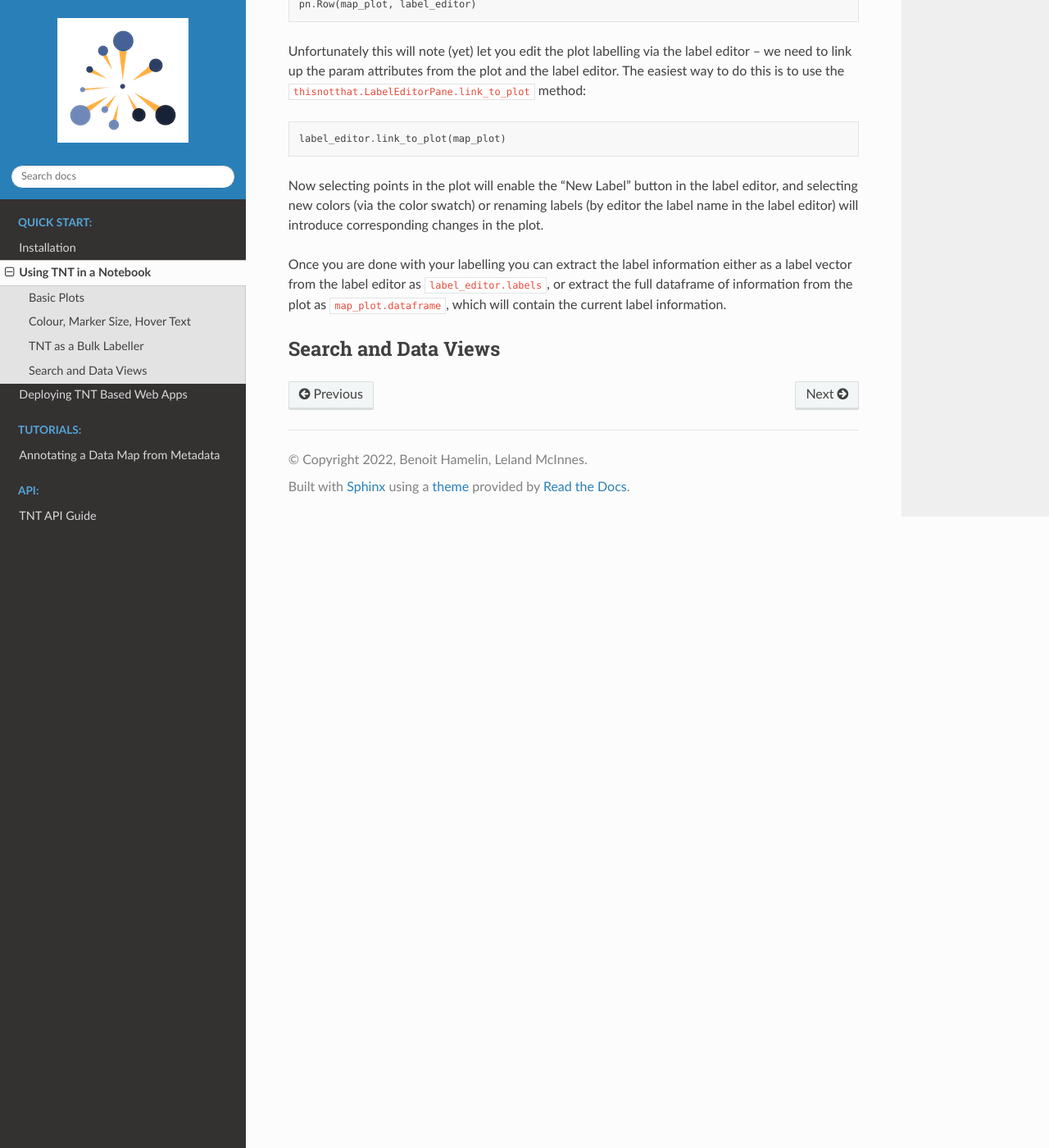
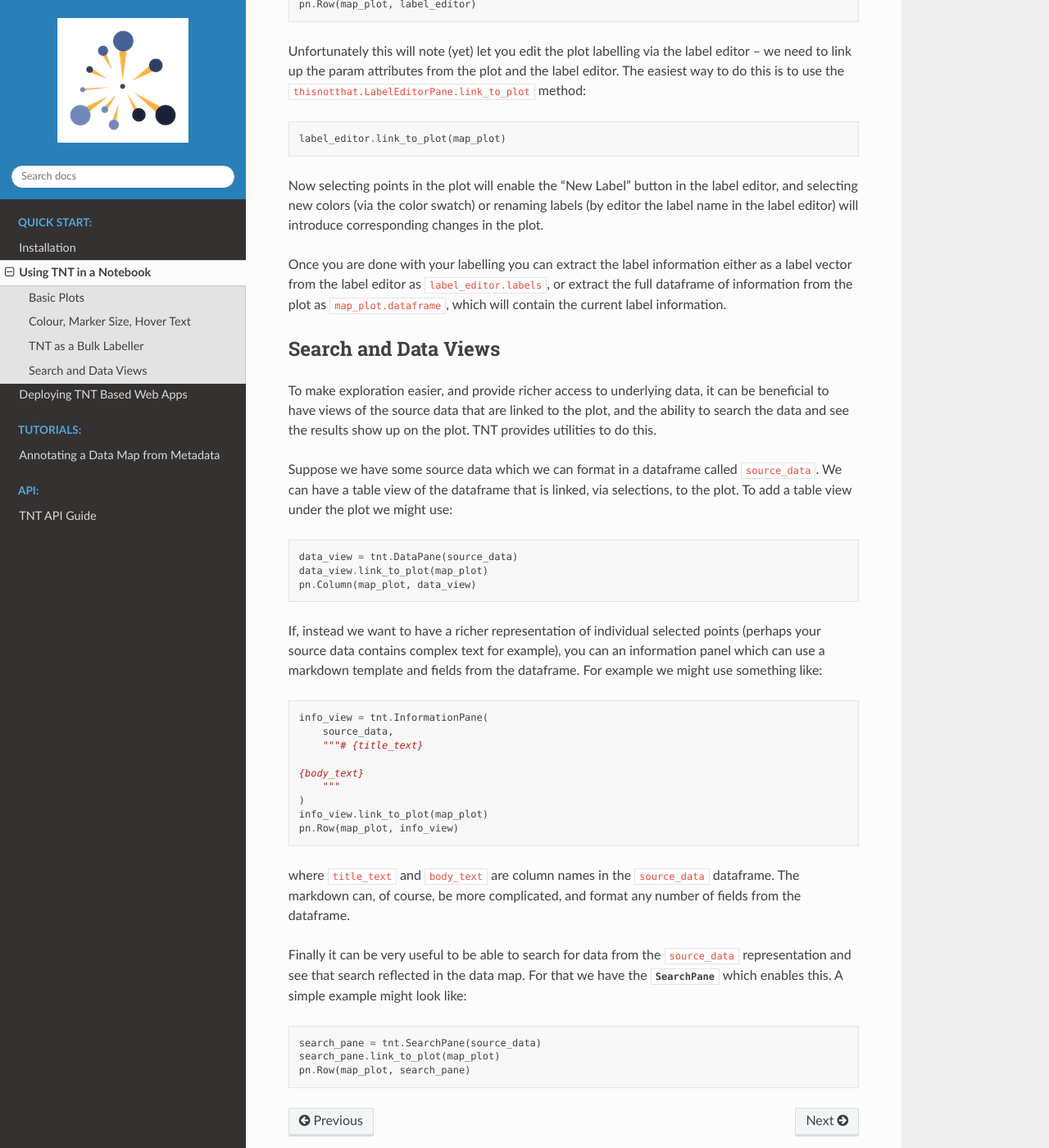
Before and after one commit to TutteInstitute/thisnotthat, a Sphinx documentation site: the page built from doc/using_notebooks.rst, in a window 1280 px wide and 1400 px high, scrolled down 2157 px. Shown: the whole window at 82% size. Built offline with Sphinx 7.4.7 and the Read the Docs theme 2.0.0, drawn with Linux system fonts in a browser that asks for light colours; pages that are not in the unit, such as notebooks, are missing from menus; cross-references to code outside the pages are shown as plain code.

Commit message:
Finish using_notebooks quickstart

```diff
--- a/doc/using_notebooks.rst
+++ b/doc/using_notebooks.rst
@@ -124,5 +124,49 @@ information.
 Search and Data Views
 ---------------------
 
+To make exploration easier, and provide richer access to underlying data, it can be beneficial to have
+views of the source data that are linked to the plot, and the ability to search the data and see the
+results show up on the plot. TNT provides utilities to do this.
+
+Suppose we have some source data which we can format in a dataframe called ``source_data``. We can have a table view
+of the dataframe that is linked, via selections, to the plot. To add a table view under the plot
+we might use:
+
+.. code:: python3
+
+    data_view = tnt.DataPane(source_data)
+    data_view.link_to_plot(map_plot)
+    pn.Column(map_plot, data_view)
+
+If, instead we want to have a richer representation of individual selected points (perhaps your
+source data contains complex text for example), you can an information panel which can use a
+markdown template and fields from the dataframe. For example we might use something like:
+
+.. code:: python3
+
+    info_view = tnt.InformationPane(
+        source_data,
+        """# {title_text}
+
+    {body_text}
+        """
+    )
+    info_view.link_to_plot(map_plot)
+    pn.Row(map_plot, info_view)
+
+where ``title_text`` and ``body_text`` are column names in the ``source_data`` dataframe. The
+markdown can, of course, be more complicated, and format any number of fields from the dataframe.
+
+Finally it can be very useful to be able to search for data from the ``source_data`` representation
+and see that search reflected in the data map. For that we have the :py:class:`~thisnotthat.SearchPane`
+which enables this. A simple example might look like:
+
+.. code:: python3
+
+    search_pane = tnt.SearchPane(source_data)
+    search_pane.link_to_plot(map_plot)
+    pn.Row(map_plot, search_pane)
+
+
 .. _Panel installation instructions: https://panel.holoviz.org/getting_started/index.html#jupyterlab-and-classic-notebook
 .. _Params:
```
